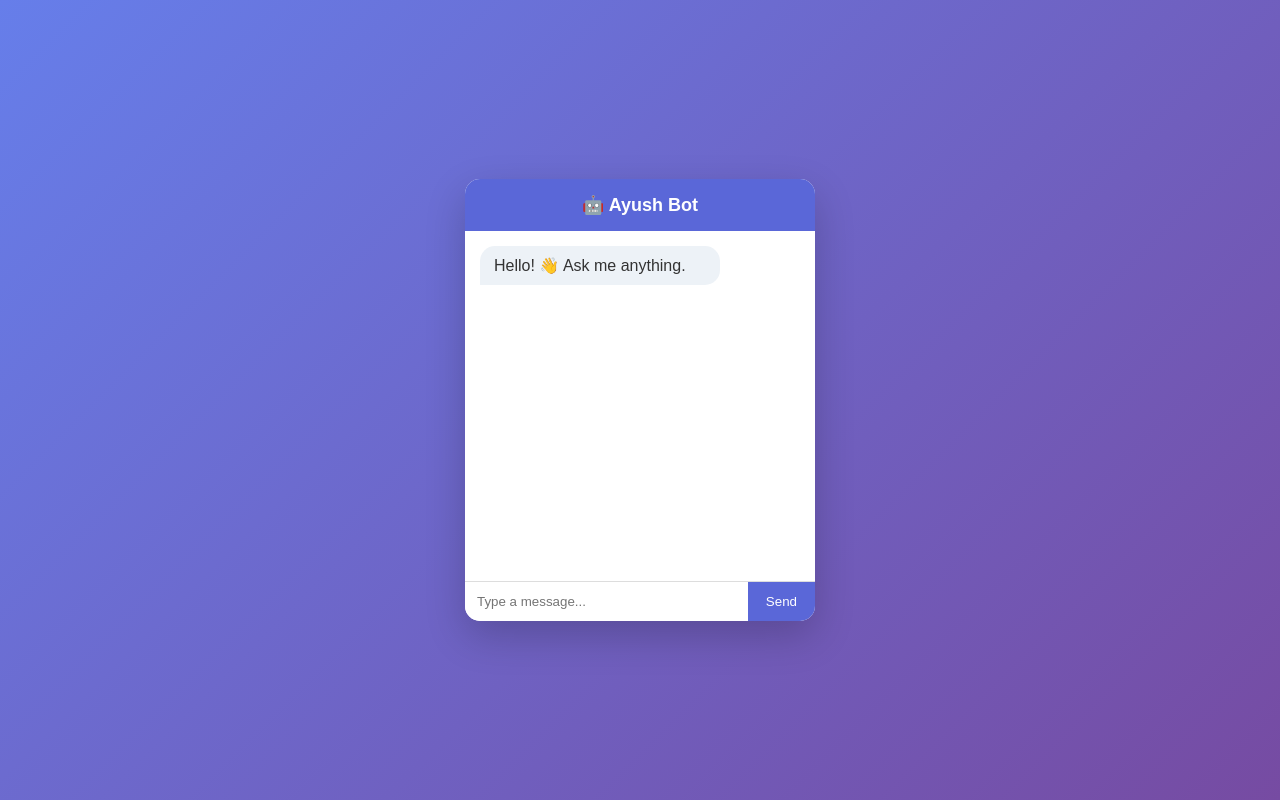
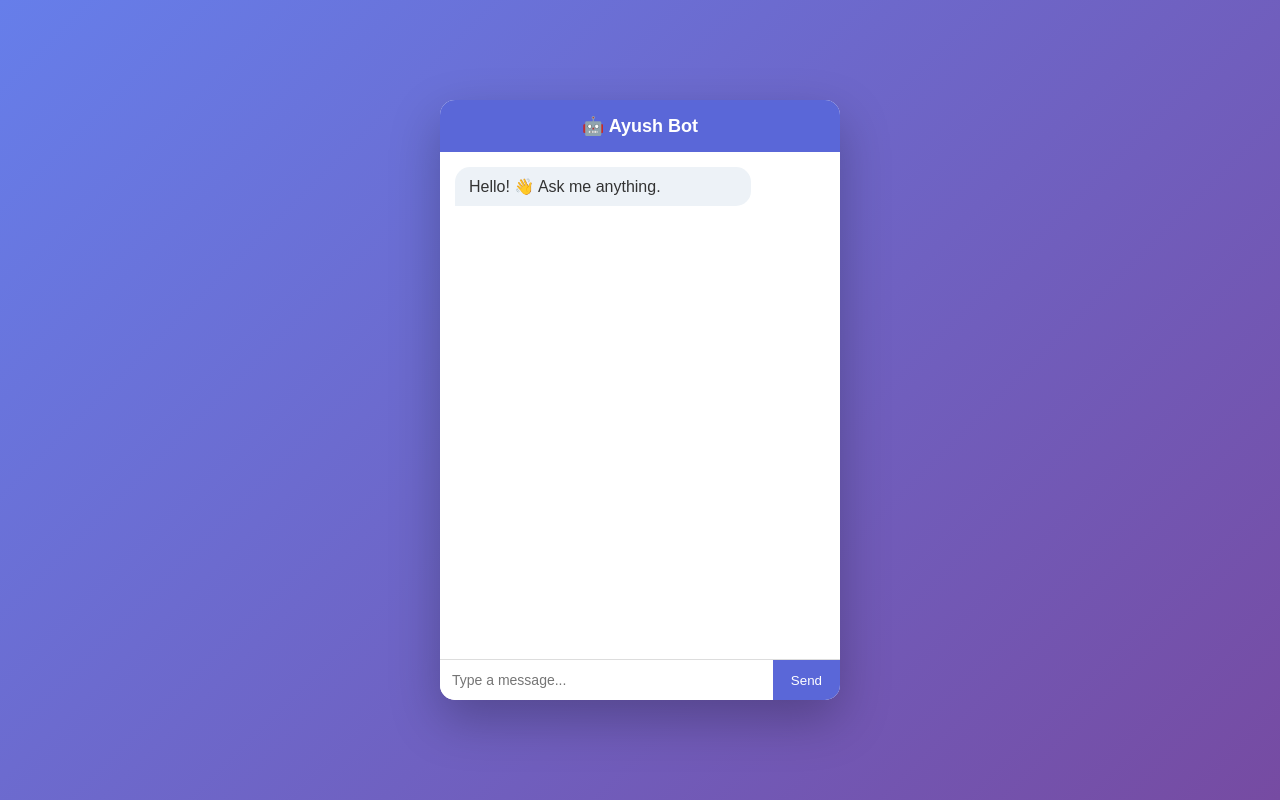
Before and after one commit to Ayushnath1/chatboott, a plain HTML site: page index.html in a window 1280 px wide. Drawn offline with Linux system fonts and the light colour scheme.

Commit message:
Update style.css

```diff
--- a/style.css
+++ b/style.css
@@ -6,47 +6,57 @@
 }
 
 body {
-  height: 100vh;
+  min-height: 100vh;
   background: linear-gradient(135deg, #667eea, #764ba2);
   display: flex;
+  justify-content: center;
   align-items: center;
-  justify-content: center;
+}
+
+.chat-wrapper {
+  width: 100%;
+  max-width: 420px;
+  padding: 10px;
 }
 
 .chat-container {
-  width: 350px;
   background: #fff;
   border-radius: 15px;
   overflow: hidden;
-  box-shadow: 0 15px 40px rgba(0,0,0,0.2);
+  box-shadow: 0 20px 50px rgba(0,0,0,0.25);
+  display: flex;
+  flex-direction: column;
+  height: 90vh;
+  max-height: 600px;
 }
 
 .chat-header {
   background: #5a67d8;
-  color: white;
+  color: #fff;
   padding: 15px;
   text-align: center;
-  font-weight: bold;
   font-size: 18px;
+  font-weight: 600;
 }
 
 .chat-box {
-  height: 350px;
+  flex: 1;
   padding: 15px;
   overflow-y: auto;
 }
 
 .message {
-  max-width: 75%;
+  max-width: 80%;
   padding: 10px 14px;
   margin-bottom: 10px;
   border-radius: 15px;
-  animation: fadeIn 0.3s ease-in-out;
+  word-wrap: break-word;
+  animation: fadeIn 0.3s ease-in;
 }
 
 .user {
   background: #5a67d8;
-  color: white;
+  color: #fff;
   margin-left: auto;
   border-bottom-right-radius: 0;
 }
@@ -68,13 +78,14 @@ body {
   padding: 12px;
   border: none;
   outline: none;
+  font-size: 14px;
 }
 
 .chat-input button {
   background: #5a67d8;
+  color: #fff;
   border: none;
-  color: white;
-  padding: 12px 18px;
+  padding: 0 18px;
   cursor: pointer;
 }
 
@@ -93,3 +104,10 @@ body {
   from { opacity: 0; transform: translateY(5px); }
   to { opacity: 1; transform: translateY(0); }
 }
+
+/* Mobile optimization */
+@media (max-width: 480px) {
+  .chat-container {
+    height: 95vh;
+  }
+}
```
